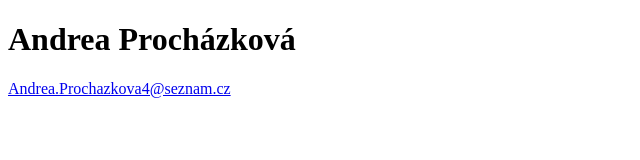
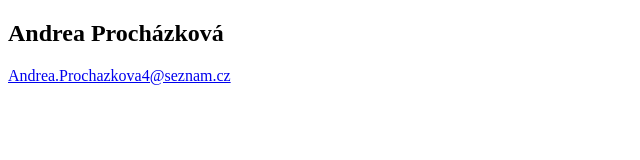
Before and after one commit to aprochazkova/cviceni_02, a plain HTML site: page Lekce 1/Cviceni 1/index.html in a window 1280 px wide. Shown: the whole page, without its empty margins (0-640 px from the left). Drawn offline with Linux system fonts and the light colour scheme.

Commit message:
I like h2 better than h1

```diff
--- a/Lekce 1/Cviceni 1/index.html
+++ b/Lekce 1/Cviceni 1/index.html
@@ -7,7 +7,7 @@
     <title>Document</title>
 </head>
 <body>
-    <h1>Andrea Procházková</h1>
+    <h2>Andrea Procházková</h2>
     <a href="mailto:Andrea.Prochazkova4@seznam.cz">Andrea.Prochazkova4@seznam.cz</a>
 </body>
 </html>
```
